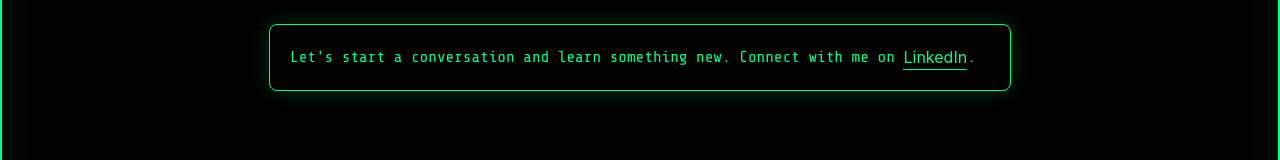
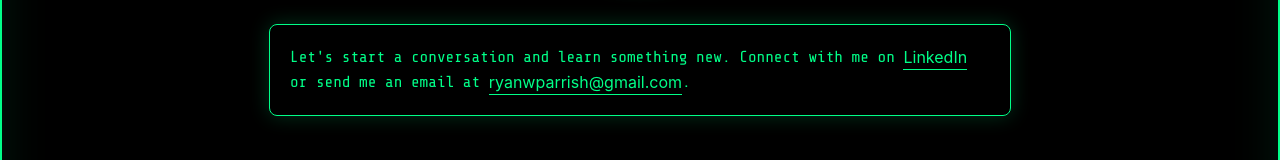
Before and after one commit to rwparrish/ryan_parrish_portfolio, a React (Vite) app: page /contact in a window 1280 px wide. Shown: the part 424-584 px from the top of the page. Built offline with nearby package versions, Linux system fonts and the light colour scheme.

Commit message:
update About and Contact

```diff
--- a/src/pages/About.tsx
+++ b/src/pages/About.tsx
@@ -66,19 +66,24 @@
             color: '#00ff88'
         },
         {
+            text: "ACCESS GRANTED TO: ryan_parrish_resume\n",
+            delay: 24000,
+            color: '#00ff88'
+        },
+        {
             text: ">> Click here to view classified documents <<",
-            delay: 24000,
+            delay: 25000,
             isLink: true,
             onClick: () => setIsModalOpen(true),
             color: '#ffd700'
         },
         {
-            text: "\n\nThanks for stopping by! I hope you find something interesting here. If you have any questions or just want to chat, feel free to reach out. I'm always open to new connections and opportunities. Return to the bridge and click on the 'First Contact' moon for details.\n\n",
-            delay: 27500,
+            text: "\n\nThanks for stopping by! I hope you find something interesting here. If you have any questions or just want to chat, feel free to reach out. I'm always open to new connections and opportunities. Return to the bridge and click on the 'First Contact' to connect with me.\n\n",
+            delay: 28000,
         },
         {
             text: "Live long, and prosper.\n",
-            delay: 36000,
+            delay: 37000,
         }
     ];
 
--- a/src/pages/Contact.tsx
+++ b/src/pages/Contact.tsx
@@ -9,13 +9,23 @@
         },
         {
             text: "LinkedIn",
-            delay: 2400,
+            delay: 2300,
             isLink: true,
             href: "https://www.linkedin.com/in/rwparrish/"
         },
         {
+            text: "or send me an email at ",
+            delay: 2750
+        },
+        {
+            text: "ryanwparrish@gmail.com",
+            delay: 3350,
+            isLink: true,
+            href: "mailto:ryanwparrish@gmail.com"
+        },
+        {
             text: ".",
-            delay: 2410
+            delay: 3400
         }
     ];
 
```
